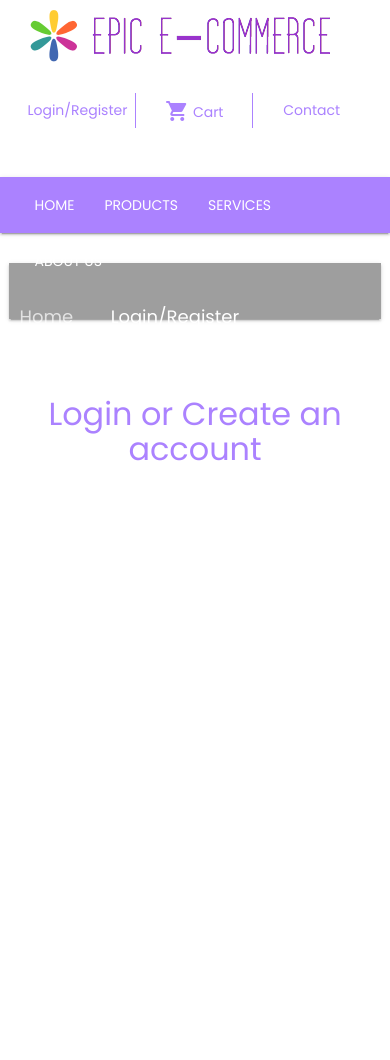
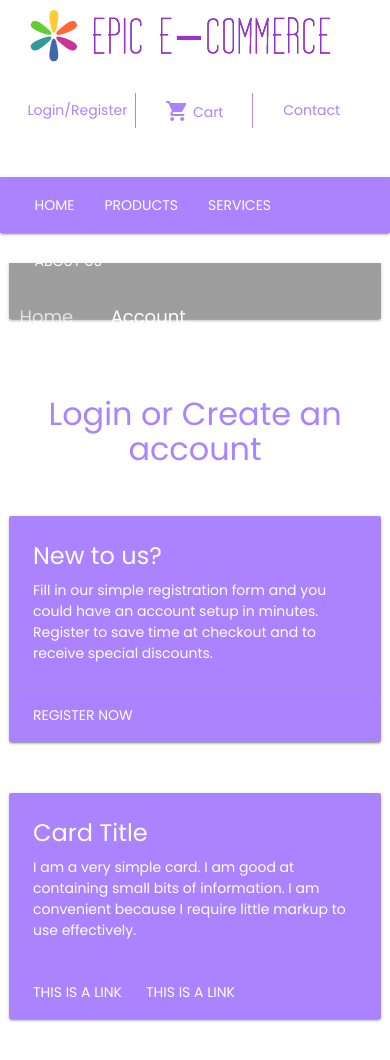
Before and after one commit to justin-nodeboy/epic-software-pos-web, a Nuxt app: page /login in a window 390 px wide. Shown: the top 1060 px of the page. Before the commit the page ends 844 px from the top, so only its background shows below. Built offline with nearby package versions, Linux system fonts and the light colour scheme.

Commit message:
Updates to login page, fixed nav bar responsiveness

```diff
--- a/layouts/default.vue
+++ b/layouts/default.vue
@@ -2,10 +2,10 @@
     <div>
         <div class="container">
             <div class="row">
-                <div class="col s12 m12 l8">
+                <div class="col s12 m12 l7">
                     <a class="logo" href="/"><img src="/logo.png" /></a>
                 </div>
-                <div class="col s12 m12 l4">
+                <div class="col s12 m12 l5">
                     <ul class="account-nav">
                         <li v-if="isLoggedIn"><a href="/account">My Account</a></li>
                         <li v-if="!isLoggedIn"><a href="/login">Login/Register</a></li>
--- a/pages/login.vue
+++ b/pages/login.vue
@@ -5,7 +5,7 @@
                 <div class="nav-wrapper">
                     <div class="col s12">
                         <a href="/" class="breadcrumb">Home</a>
-                        <a href="#!" class="breadcrumb">Login/Register</a>
+                        <a href="#!" class="breadcrumb">Account</a>
                     </div>
                 </div>
             </nav>
@@ -13,7 +13,31 @@
                 <h4 class="intro">Login or Create an account</h4>
             </div>
             <div class="row">
-
+                <div class="col s12 m12 l6 account-border">
+                    <div class="card deep-purple lighten-4 custom-skin">
+                        <div class="card-content white-text">
+                            <span class="card-title">New to us?</span>
+                            <p>Fill in our simple registration form and you could have an account setup in minutes.
+                                Register to save time at checkout and to receive special discounts.</p>
+                        </div>
+                        <div class="card-action">
+                            <a href="#">Register now</a>
+                        </div>
+                    </div>
+                </div>
+                <div class="col s12 m12 l6 account-border">
+                    <div class="card deep-purple lighten-4 custom-skin">
+                        <div class="card-content white-text">
+                            <span class="card-title">Card Title</span>
+                            <p>I am a very simple card. I am good at containing small bits of information.
+                                I am convenient because I require little markup to use effectively.</p>
+                        </div>
+                        <div class="card-action">
+                            <a href="#">This is a link</a>
+                            <a href="#">This is a link</a>
+                        </div>
+                    </div>
+                </div>
             </div>
         </div>
     </div>
@@ -29,6 +53,21 @@
         margin-top: 50px;
         color: #AB82FF;
     }
+
+    .account-border {
+        margin-top: 30px;
+    }
+
+    .deep-purple.lighten-4.custom-skin {
+        background-color: #AB82FF !important;
+    }
+
+    .card .card-action a:not(.btn):not(.btn-large):not(.btn-large):not(.btn-floating) {
+        color: #ffffff;
+        margin-right: 24px;
+        transition: color .3s ease;
+        text-transform: uppercase;
+    }
 </style>
 <script>
 
```
Also changed, not shown: 2 other files (tests, documents, lock files or other folders).
